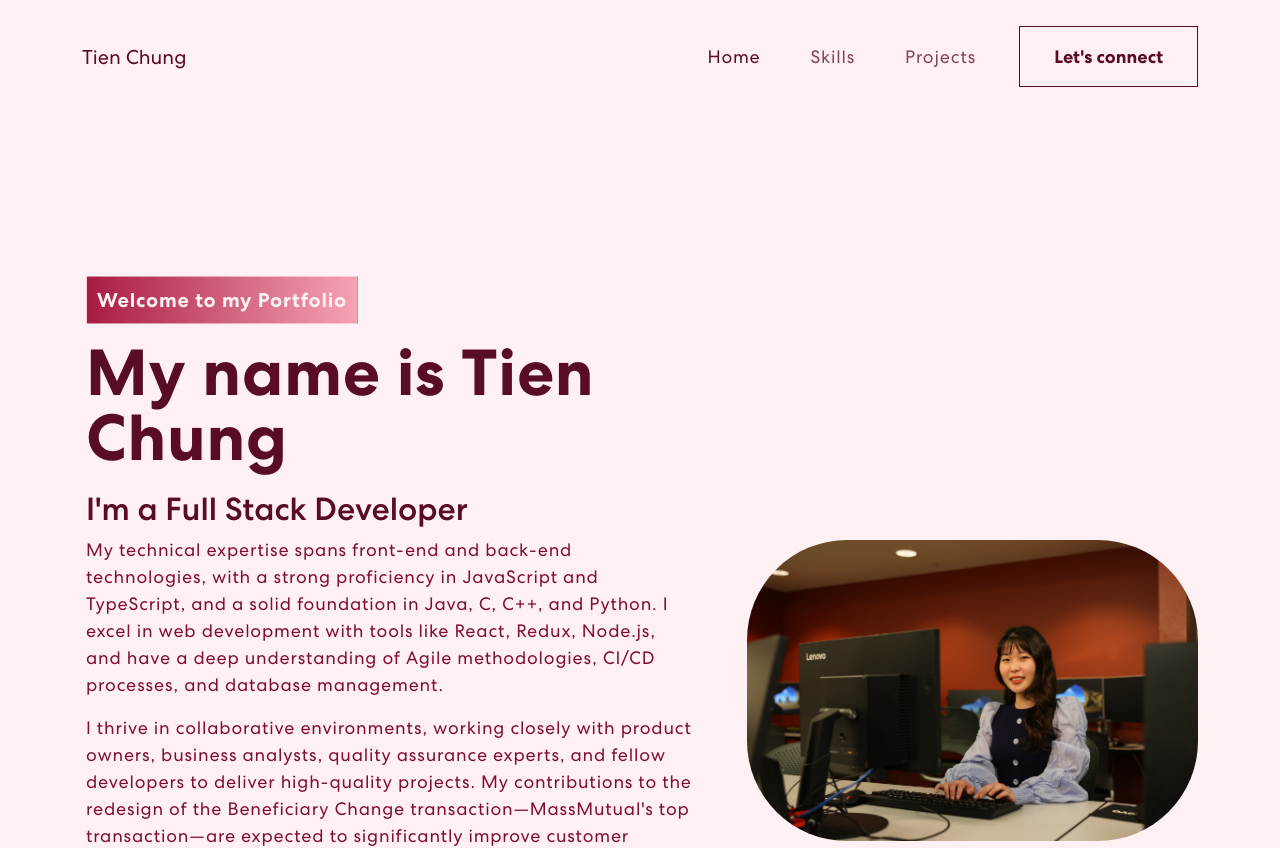
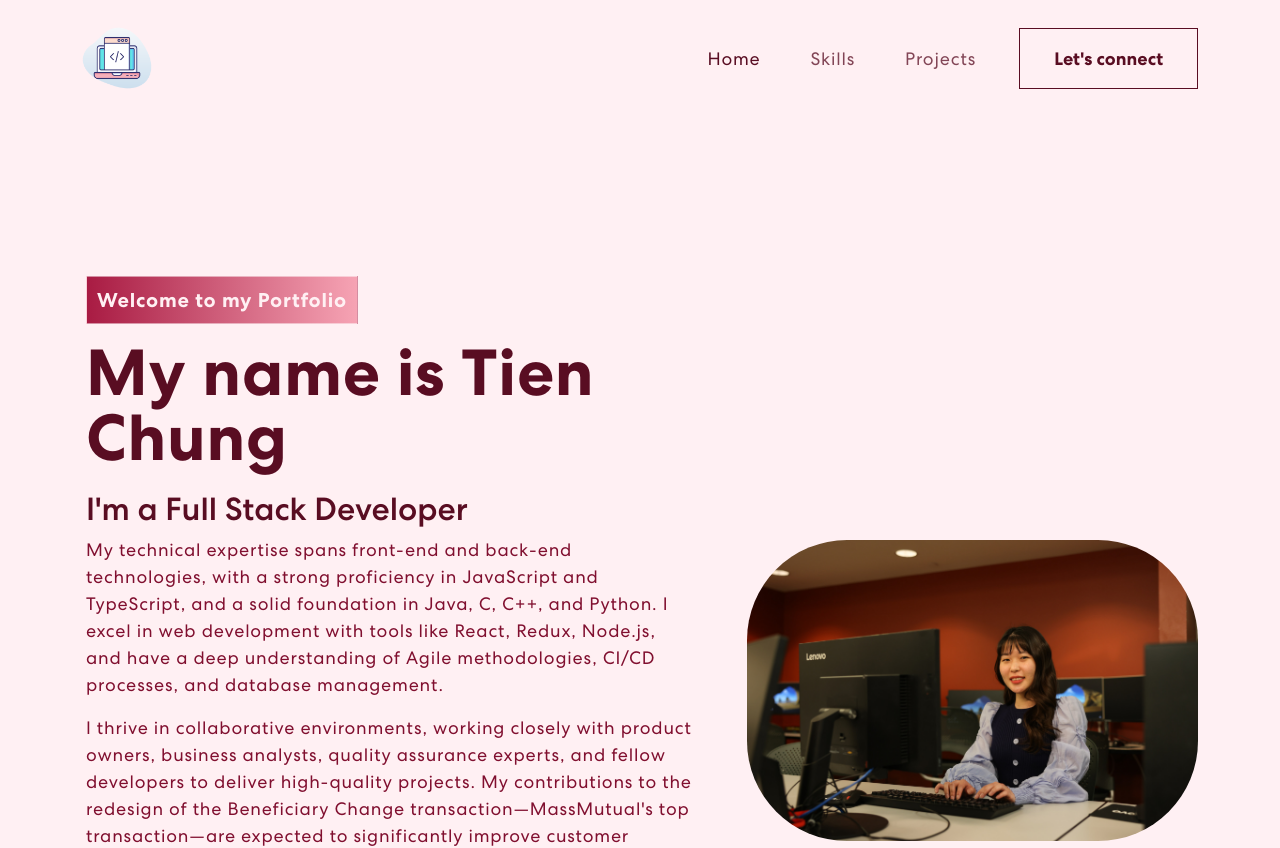
Before and after one commit to tien-chung/tien-portfolio, a React (Create React App) app: page / in a window 1280 px wide. Shown: the top 848 px of the page. Built offline with nearby package versions, Linux system fonts and the light colour scheme.

Commit message:
Added logo.

```diff
--- a/src/App.css
+++ b/src/App.css
@@ -28,7 +28,7 @@ html {
 }
 
 .logo {
-  color: #590D22;
+  width: 70px;
 }
 
 body {
--- a/src/components/NavBar.js
+++ b/src/components/NavBar.js
@@ -10,8 +10,8 @@ import {
   LETS_CONNECT,
   PROJECTS,
   SKILLS,
-  TIEN_CHUNG
 } from "../utils/constants";
+import logo from '../assets/img/computer.png'
 
 const NavBar = () => {
 
@@ -41,7 +41,7 @@ const NavBar = () => {
       <Navbar expand="md" className={scrolled ? "scrolled" : ""}>
         <Container>
           <Navbar.Brand>
-            <span className="logo">{TIEN_CHUNG}</span>
+            <img className="logo" src={logo} alt="logo"/>
           </Navbar.Brand>
           <Navbar.Toggle aria-controls="basic-navbar-nav">
             <span className="navbar-toggler-icon"></span>
```
Also changed, not shown: src/assets/img/computer.png (added).
